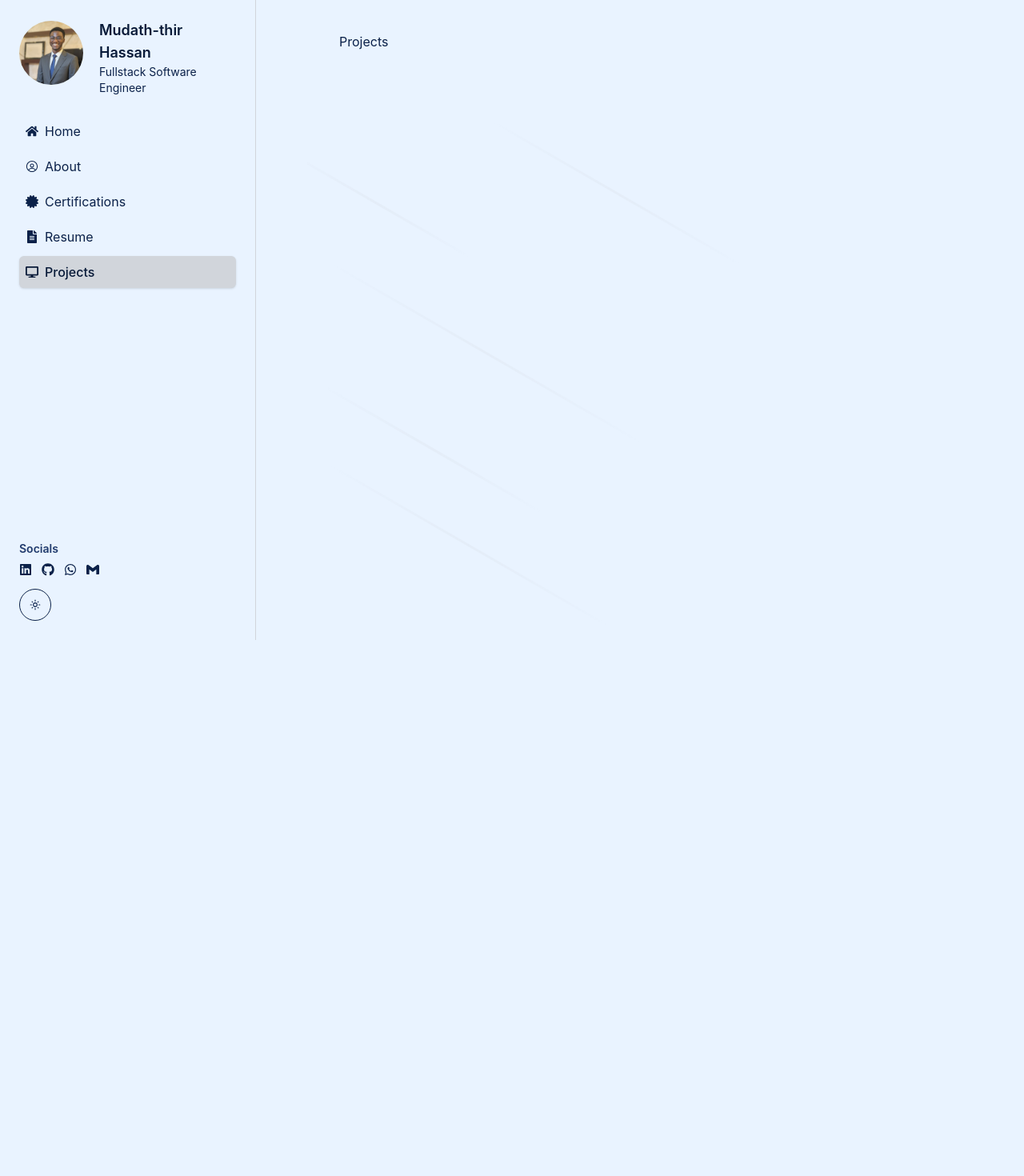
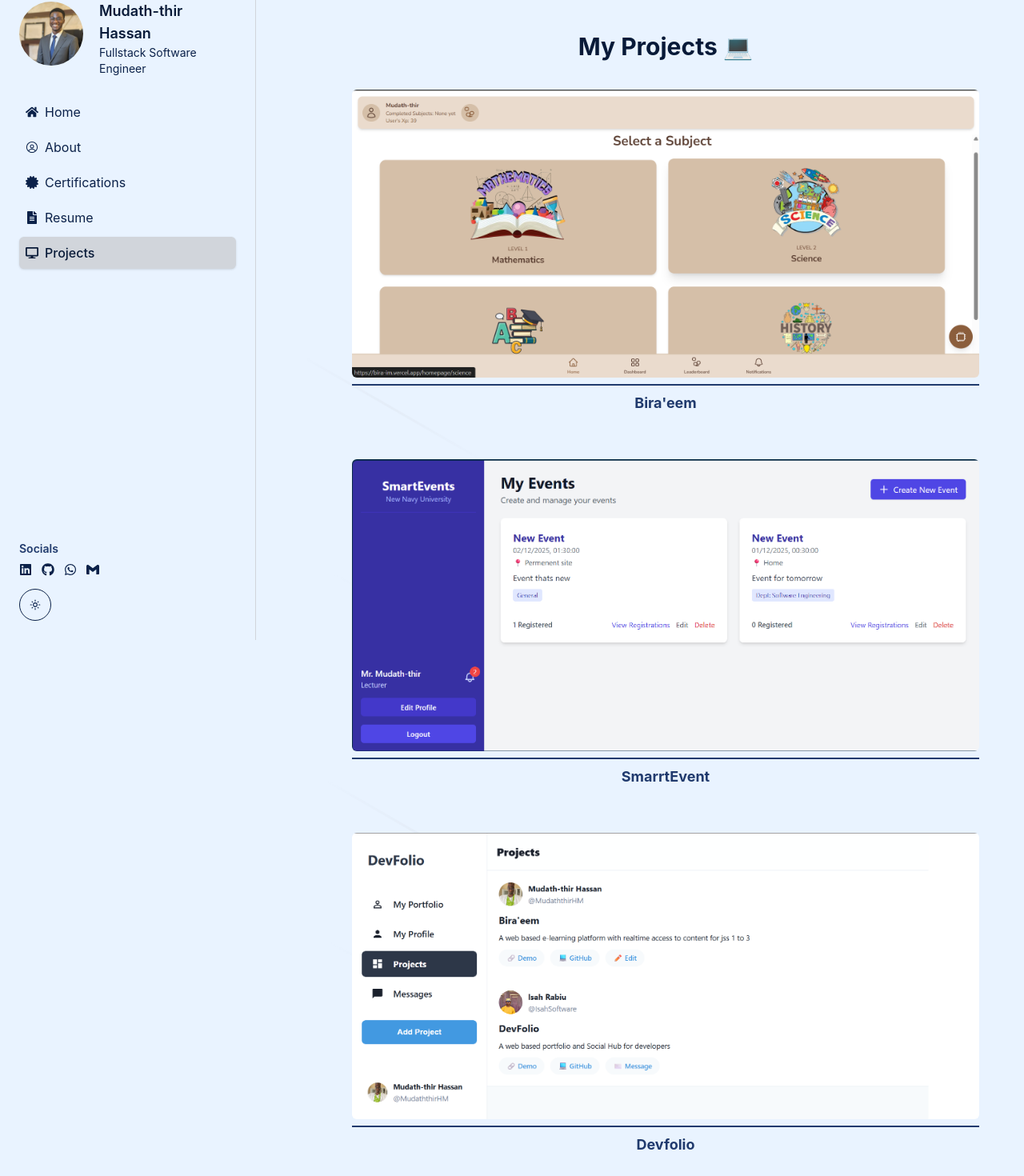
Before and after one commit to Mudath-thir-HM/my-portfolio, a React (Vite) app: page /projects in a window 1280 px wide. Shown: the top 1470 px of the page at 80% size. Before the commit the page ends 800 px from the top, so only its background shows below. Built offline with nearby package versions, Linux system fonts and the light colour scheme.

Commit message:
Refactor code structure for improved readability and maintainability

```diff
--- a/src/components/Sidebar.tsx
+++ b/src/components/Sidebar.tsx
@@ -40,7 +40,10 @@ const Sidebar = () => {
     { path: "/projects", label: "Projects", icon: <FaDesktop /> },
   ];
   return (
-    <aside className="w-2/7 md:w-2/8 h-screen overflow-y-auto bg-[color:var(--color-bg)] border-r border-[color:var(--color-border)] fixed left-0 top-0 p-6 flex flex-col justify-between">
+    <aside
+      className="w-2/7 md:w-2/8 h-screen overflow-y-auto bg-[color:var(--color-bg)] border-r
+    border-[color:var(--color-border)] fixed left-0 top-0 p-1 md:p-6 text-center md:text-left pt-4 md:pt-0 flex flex-col justify-between"
+    >
       <div>
         <div className="flex flex-col items-center mb-6 lg:flex-row gap-5">
           <img
--- a/src/pages/About.tsx
+++ b/src/pages/About.tsx
@@ -1,5 +1,46 @@
+import image1 from "../assets/img11.jpeg";
+import image2 from "../assets/img12.jpeg";
+import image3 from "../assets/img13.jpeg";
+import image4 from "../assets/img14.jpeg";
+
 const About = () => {
-  return <div className="">About</div>;
+  const imageDetails = [
+    { imageSrc: image1, id: "img1" },
+    { imageSrc: image2, id: "img2" },
+    { imageSrc: image3, id: "img3" },
+    { imageSrc: image4, id: "img4" },
+  ];
+
+  return (
+    <>
+      <section>
+        <h1 className="font-bold text-xl md:text-3xl text-[color:var(--color-heading)] pt-6 md:pt-0">
+          About Me! 🔭
+        </h1>
+        <p className="mt-6">
+          I am a passionate diver constantly diving and exploring the sea of
+          programming. Trying to catch up to the current trend seems impossible
+          but when I look back I see I have gained so much that my past self
+          never thought could attain. A casual basketballer and aspiring cyclist
+          that loves working in teams and finds pride in lightening the mood.
+        </p>
+      </section>
+      <section className="flex flex-col mt-13 gap-6 items-center justify-center ">
+        <div className="flex flex-row gap-2 md:flex-wrap md:justify-center overflow-x-auto mobile-scroll w-full snap-x snap-mandatory px-4 md:px-0">
+          {imageDetails.map((image) => (
+            <img
+              src={image.imageSrc}
+              key={image.id}
+              alt="an image"
+              width={480}
+              height={620}
+              className="w-40 h-52 rounded-md bg-cover"
+            />
+          ))}
+        </div>
+      </section>
+    </>
+  );
 };
 
 export default About;
--- a/src/pages/Certifications.tsx
+++ b/src/pages/Certifications.tsx
@@ -1,5 +1,41 @@
+import cert1 from "../assets/001.jpg";
+import cert2 from "../assets/002.jpeg";
+
 const Certifications = () => {
-  return <div className="">Certifications</div>;
+  const certifications = [
+    {
+      imageSrc: cert1,
+      id: "certificate1",
+      description: "Full-stack developer at IHIFIX Innovation Hub",
+    },
+    {
+      imageSrc: cert2,
+      id: "certificate2",
+      description:
+        "Artificial intelligence carrier essentials (AICE) at alx Africa",
+    },
+  ];
+  return (
+    <>
+      <h1 className="text-center text-xl md:text-3xl font-bold text-[color:var(--color-heading)] mt-6 md:mt-0">
+        My certifications 🎖️
+      </h1>
+      <section className="flex flex-col md:flex-wrap gap-5 mt-13">
+        {certifications.map((certificate) => (
+          <div className="flex flex-col gap-3 p-2" key={certificate.id}>
+            <img
+              src={certificate.imageSrc}
+              alt="a certificate"
+              className="rounded-md"
+            />
+            <p className="text-center text-sm md:text-lg font-bold">
+              {certificate.description}
+            </p>
+          </div>
+        ))}
+      </section>
+    </>
+  );
 };
 
 export default Certifications;
--- a/src/pages/Home.tsx
+++ b/src/pages/Home.tsx
@@ -15,6 +15,27 @@ export default function Home() {
     { imageSrc: image2, id: "img2" },
     { imageSrc: image3, id: "img3" },
     { imageSrc: image4, id: "img4" },
+  ];
+
+  const webDetails = [
+    {
+      imageUrl: webImage1,
+      url: "https://bira-im.vercel.app",
+      description: "Bira'eem",
+      id: "no1",
+    },
+    {
+      imageUrl: webImage2,
+      url: "https://smarrtevent.netlify.app",
+      description: "SmarrtEvent",
+      id: "no2",
+    },
+    {
+      imageUrl: webImage3,
+      url: "https://devfoliofrontend.netlify.app",
+      description: "Devfolio",
+      id: "no3",
+    },
   ];
   return (
     <>
@@ -101,42 +122,23 @@ export default function Home() {
           </li>
         </ul>
         <div className="flex flex-row gap-4 flex-wrap">
-          <div className="flex flex-col justify-center gap-2 items-center p-4 rounded-md">
+          {webDetails.map((webDetail) => (
+            <div
+              className="flex flex-col justify-center gap-2 items-center p-4 rounded-md"
+              key={webDetail.id}
+            >
               <a
-              href="https://smarrtevent.netlify.app"
+                href={webDetail.url}
                 target="_blank"
                 className="border-b-2 border-b-[color:var(--color-subheading)] py-2"
               >
-              <img src={webImage2} alt="" className="rounded-md" />
+                <img src={webDetail.imageUrl} alt="" className="rounded-md" />
               </a>
               <h3 className="text-[color:var(--color-subheading)] text-lg">
-              <b>SmarrtEvent</b>
+                <b>{webDetail.description}</b>
               </h3>
             </div>
-          <div className="flex flex-col justify-center gap-2 items-center p-4 rounded-md">
-            <a
-              href="https://bira-im.vercel.app"
-              target="_blank"
-              className="border-b-2 border-b-[color:var(--color-subheading)] py-2"
-            >
-              <img src={webImage1} alt="" className="rounded-md" />
-            </a>
-            <h3 className="text-[color:var(--color-subheading)] text-lg">
-              <b>Bira'eem</b>
-            </h3>
-          </div>
-          <div className="flex flex-col justify-center gap-2 items-center p-4 rounded-md">
-            <a
-              href="https://devfoliofrontend.netlify.app"
-              target="_blank"
-              className="border-b-2 border-b-[color:var(--color-subheading)] py-2"
-            >
-              <img src={webImage3} alt="" className="rounded-md" />
-            </a>
-            <h3 className="text-[color:var(--color-subheading)] text-lg">
-              <b>DevFolio</b>
-            </h3>
-          </div>
+          ))}
         </div>
       </section>
 
--- a/src/pages/Projects.tsx
+++ b/src/pages/Projects.tsx
@@ -1,5 +1,55 @@
+import webImage1 from "../assets/homepage.png";
+import webImage2 from "../assets/smartevent.png";
+import webImage3 from "../assets/devfolio.png";
+
 const Projects = () => {
-  return <div className="">Projects</div>;
+  const webDetails = [
+    {
+      imageUrl: webImage1,
+      url: "https://bira-im.vercel.app",
+      description: "Bira'eem",
+      id: "no1",
+    },
+    {
+      imageUrl: webImage2,
+      url: "https://smarrtevent.netlify.app",
+      description: "SmarrtEvent",
+      id: "no2",
+    },
+    {
+      imageUrl: webImage3,
+      url: "https://devfoliofrontend.netlify.app",
+      description: "Devfolio",
+      id: "no3",
+    },
+  ];
+
+  return (
+    <section>
+      <h1 className="font-bold text-center text-[color:var(--color-heading)] text-xl md:text-3xl pt-5 md:pt-0">
+        My Projects 💻
+      </h1>
+      <div className="flex flex-row gap-4 flex-wrap mt-3">
+        {webDetails.map((webDetail) => (
+          <div
+            className="flex flex-col justify-center gap-2 items-center p-4 rounded-md"
+            key={webDetail.id}
+          >
+            <a
+              href={webDetail.url}
+              target="_blank"
+              className="border-b-2 border-b-[color:var(--color-subheading)] py-2"
+            >
+              <img src={webDetail.imageUrl} alt="" className="rounded-md" />
+            </a>
+            <h3 className="text-[color:var(--color-subheading)] text-lg">
+              <b>{webDetail.description}</b>
+            </h3>
+          </div>
+        ))}
+      </div>
+    </section>
+  );
 };
 
 export default Projects;
```
Also changed, not shown: src/assets/001.jpg (added), src/assets/002.jpeg (added). Lines whose indentation alone changed are shown as unchanged.
